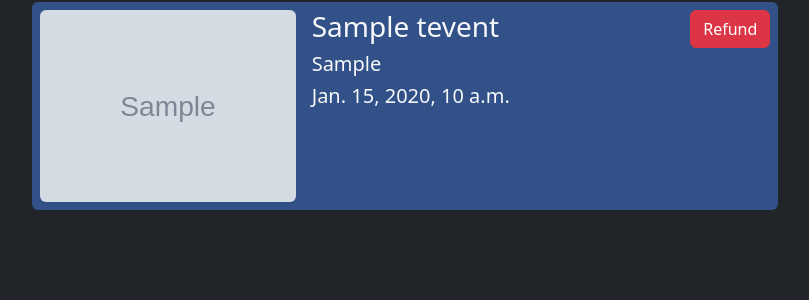
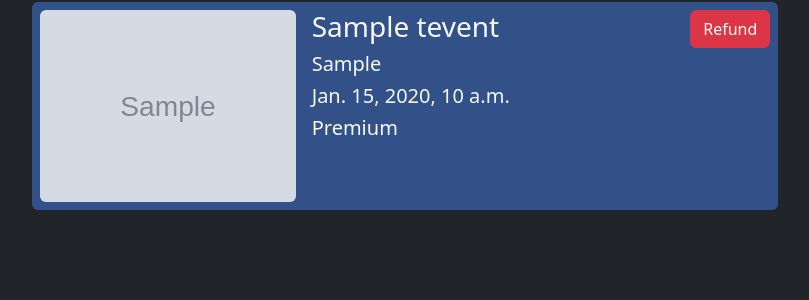
Before and after one commit to uwilledw/djangoTower, a Django app: page /users/ in a window 1280 px wide. Shown: the part 237-537 px from the top of the page, without its empty margins (235-1044 px from the left). Run offline with Django 5.2, Linux system fonts and the light colour scheme; a user stored in the database is signed in; tables that the repository leaves empty hold one stand-in row (values such as "Sample post"); grey boxes marked "Sample" are stand-in pictures.

Commit message:
premium ticket

```diff
--- a/tower/users/templates/accountPage.html
+++ b/tower/users/templates/accountPage.html
@@ -40,6 +40,9 @@
                 <h3>{{ t.tEvent.name }}</h3>
                 <h5>{{ t.tEvent.location }}</h5>
                 <h5>{{ t.tEvent.startDate }}</h5>
+                {% if t.isPremium %}
+                <h5 class="bg-red">Premium</h5>
+                {% endif %}
             </div>
         </div>
         <div>
```
